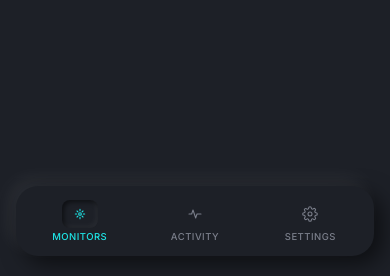
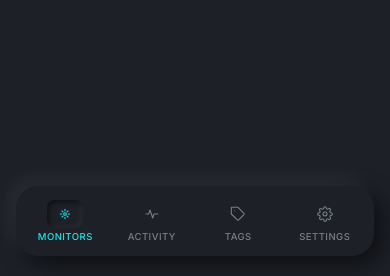
Before and after one commit to stevendejongnl/changewatch, a FastAPI app: page / in a window 390 px wide. Shown: the part 568-844 px from the top of the page. Run offline with FastAPI, Linux system fonts and the light colour scheme; data that the repository does not hold is empty; parts of the project's set-up code (start-up, migrations or seed data) failed here and were passed over.

Commit message:
feat(ui): add Tags nav item to sidebar and mobile tabs

```diff
--- a/app/templates/base.html
+++ b/app/templates/base.html
@@ -399,6 +399,12 @@
           <path d="M3 12h4l2-6 4 12 2-6h6"/>
         </svg>
       </a>
+      <a href="/tags" class="nav-item {% block nav_tags %}{% endblock %}" title="Tags">
+        <svg viewBox="0 0 24 24" width="18" height="18" fill="none" stroke="currentColor" stroke-width="1.6" stroke-linecap="round" stroke-linejoin="round">
+          <path d="M20.59 13.41l-7.17 7.17a2 2 0 0 1-2.83 0L2 12V2h10l8.59 8.59a2 2 0 0 1 0 2.82z"/>
+          <line x1="7" y1="7" x2="7.01" y2="7"/>
+        </svg>
+      </a>
       <a href="/settings" class="nav-item {% block nav_settings %}{% endblock %}" title="Settings">
         <svg viewBox="0 0 24 24" width="18" height="18" fill="none" stroke="currentColor" stroke-width="1.6" stroke-linecap="round" stroke-linejoin="round">
           <circle cx="12" cy="12" r="3"/>
@@ -438,6 +444,15 @@
         </div>
         Activity
       </a>
+      <a href="/tags" class="mobile-tab {% block mob_tags %}{% endblock %}">
+        <div class="mobile-tab-icon">
+          <svg viewBox="0 0 24 24" width="16" height="16" fill="none" stroke="currentColor" stroke-width="1.6" stroke-linecap="round" stroke-linejoin="round">
+            <path d="M20.59 13.41l-7.17 7.17a2 2 0 0 1-2.83 0L2 12V2h10l8.59 8.59a2 2 0 0 1 0 2.82z"/>
+            <line x1="7" y1="7" x2="7.01" y2="7"/>
+          </svg>
+        </div>
+        Tags
+      </a>
       <a href="/settings" class="mobile-tab {% block mob_settings %}{% endblock %}">
         <div class="mobile-tab-icon">
           <svg viewBox="0 0 24 24" width="16" height="16" fill="none" stroke="currentColor" stroke-width="1.6" stroke-linecap="round" stroke-linejoin="round">
```
